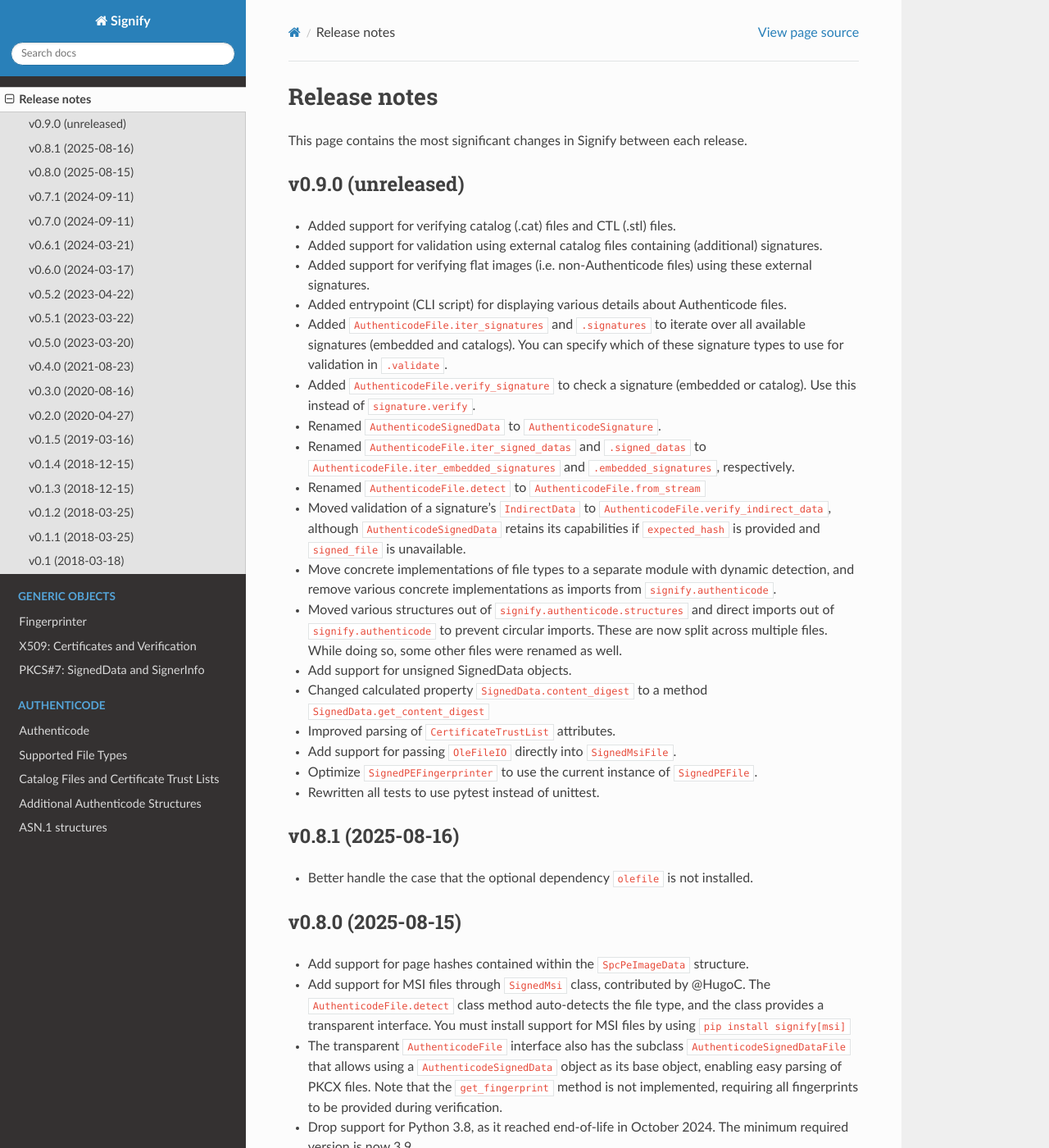
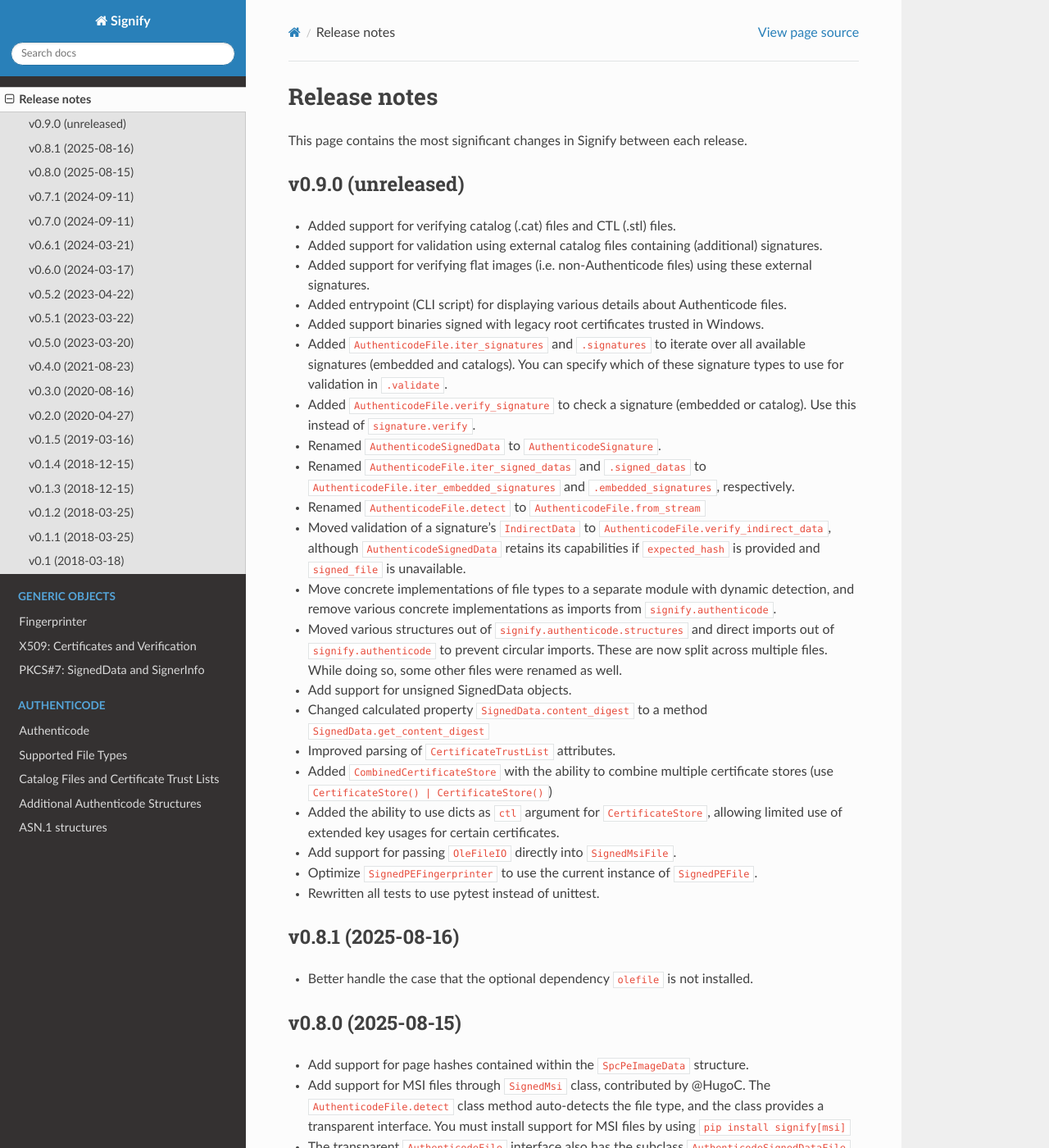
Before and after one commit to ralphje/signify, a Sphinx documentation site: the page built from docs/changelog.rst, in a window 1280 px wide and 1400 px high. Shown: the whole window at 82% size. Built offline with Sphinx 7.4.7 and the Read the Docs theme 3.1.0, drawn with Linux system fonts in a browser that asks for light colours.

Commit message:
Update changelog

```diff
--- a/docs/changelog.rst
+++ b/docs/changelog.rst
@@ -10,6 +10,7 @@
 * Added support for verifying flat images (i.e. non-Authenticode files) using
   these external signatures.
 * Added entrypoint (CLI script) for displaying various details about Authenticode files.
+* Added support binaries signed with legacy root certificates trusted in Windows.
 
 * Added ``AuthenticodeFile.iter_signatures`` and ``.signatures`` to iterate over all
   available signatures (embedded and catalogs). You can specify which of these
@@ -34,6 +35,10 @@
 * Changed calculated property ``SignedData.content_digest`` to a method
   ``SignedData.get_content_digest``
 * Improved parsing of ``CertificateTrustList`` attributes.
+* Added ``CombinedCertificateStore`` with the ability to combine multiple certificate
+  stores (use ``CertificateStore() | CertificateStore()``)
+* Added the ability to use dicts as ``ctl`` argument for ``CertificateStore``, allowing
+  limited use of extended key usages for certain certificates.
 * Add support for passing ``OleFileIO`` directly into ``SignedMsiFile``.
 * Optimize ``SignedPEFingerprinter`` to use the current instance of ``SignedPEFile``.
 * Rewritten all tests to use pytest instead of unittest.
```
